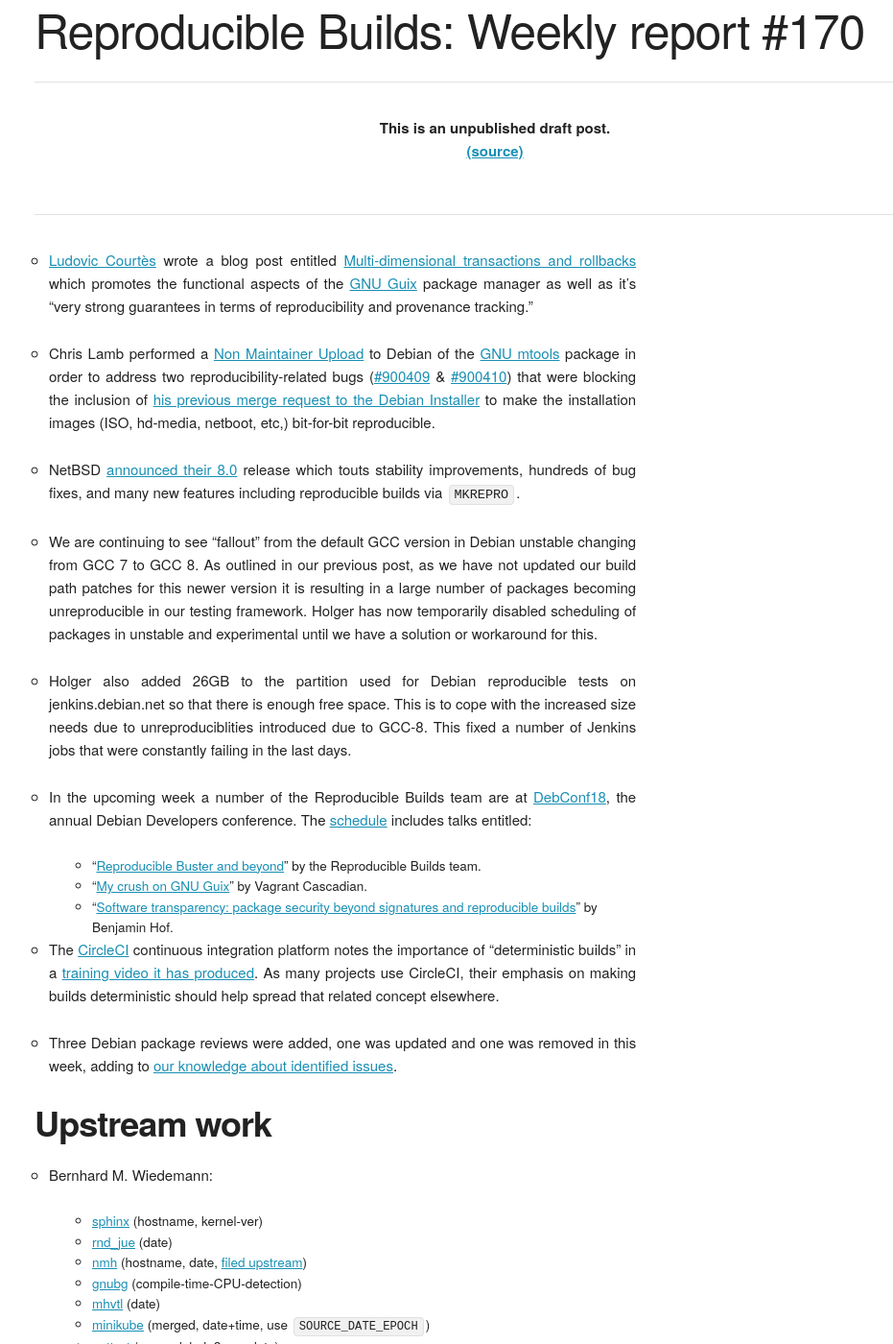
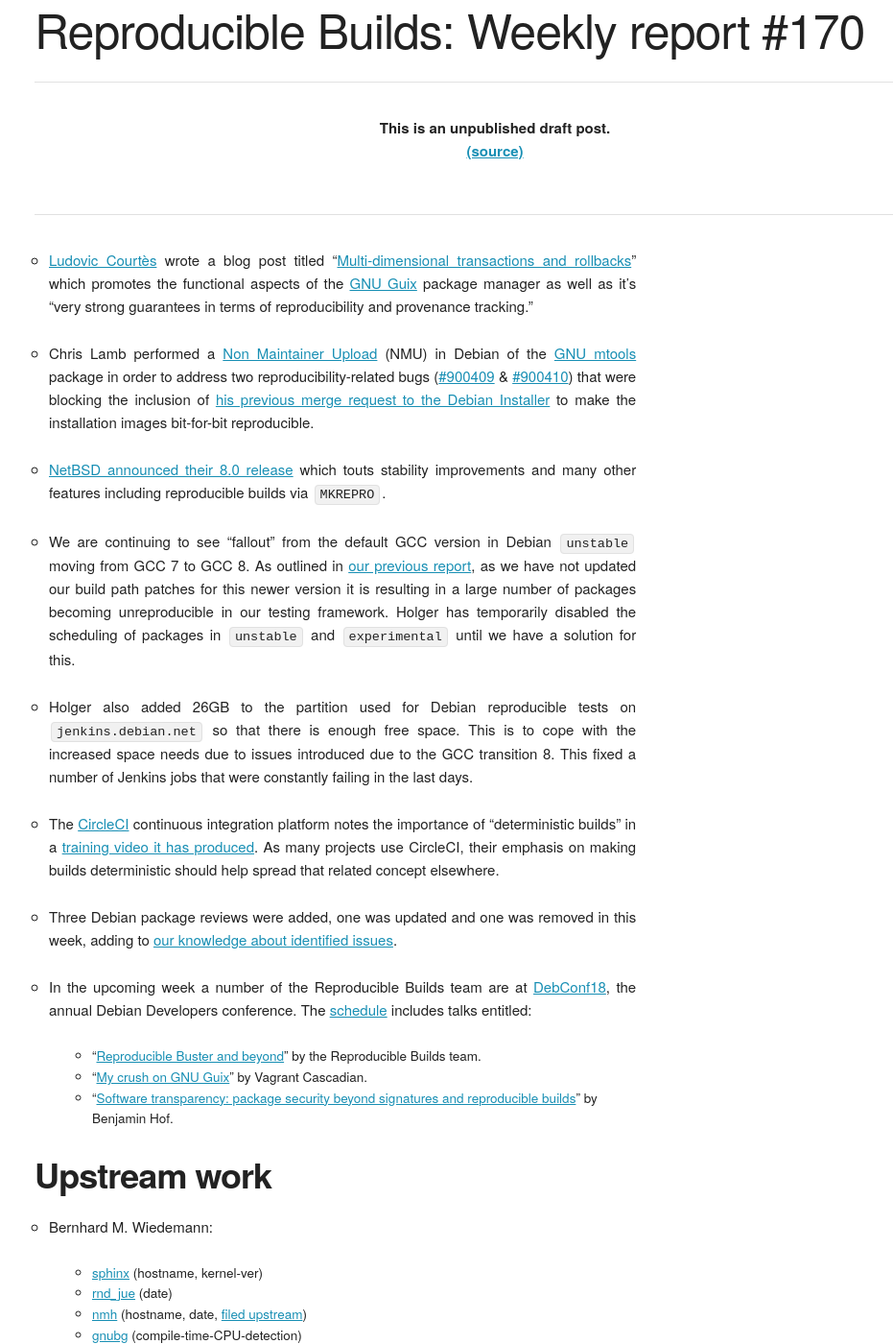
Before and after one commit to prototypefund/reproducible-website, a Jekyll site: the page built from _blog/posts/170.md, in a window 1280 px wide and 1400 px high, scrolled down 196 px. Shown: the whole window at 96% size, without its empty margins (124-1055 px from the left). Built offline with Jekyll 4.4.1, drawn with Linux system fonts in a browser that asks for light colours; some web fonts are replaced; some of the changed text lies outside the part shown.

Commit message:
170: Large number of cosmetic changes.

```diff
--- a/_blog/posts/170.md
+++ b/_blog/posts/170.md
@@ -3,25 +3,25 @@
 week: 170
 ---
 
-* [Ludovic Courtès](http://web.fdn.fr/~lcourtes/) wrote a blog post entitled [Multi-dimensional transactions and rollbacks](https://www.gnu.org/software/guix/blog/2018/multi-dimensional-transactions-and-rollbacks-oh-my/) which promotes the functional aspects of the [GNU Guix](https://www.gnu.org/software/guix/) package manager as well as it's "very strong guarantees in terms of reproducibility and provenance tracking."
+* [Ludovic Courtès](http://web.fdn.fr/~lcourtes/) wrote a blog post titled "[Multi-dimensional transactions and rollbacks](https://www.gnu.org/software/guix/blog/2018/multi-dimensional-transactions-and-rollbacks-oh-my/)" which promotes the functional aspects of the [GNU Guix](https://www.gnu.org/software/guix/) package manager as well as it's "very strong guarantees in terms of reproducibility and provenance tracking."
 
-* Chris Lamb performed a [Non Maintainer Upload](https://wiki.debian.org/NonMaintainerUpload) to Debian of the [GNU mtools](https://www.gnu.org/software/mtools/) package in order to address two reproducibility-related bugs ([#900409](https://bugs.debian.org/900409) & [#900410](https://bugs.debian.org/900410)) that were blocking the inclusion of [his previous merge request to the Debian Installer](https://salsa.debian.org/installer-team/debian-installer/merge_requests/3) to make the installation images (ISO, hd-media, netboot, etc,) bit-for-bit reproducible.
+* Chris Lamb performed a [Non Maintainer Upload](https://wiki.debian.org/NonMaintainerUpload) (NMU) in Debian of the [GNU mtools](https://www.gnu.org/software/mtools/) package in order to address two reproducibility-related bugs ([#900409](https://bugs.debian.org/900409) & [#900410](https://bugs.debian.org/900410)) that were blocking the inclusion of [his previous merge request to the Debian Installer](https://salsa.debian.org/installer-team/debian-installer/merge_requests/3) to make the installation images bit-for-bit reproducible.
 
-* NetBSD [announced their 8.0](http://www.netbsd.org/releases/formal-8/NetBSD-8.0.html) release which touts stability improvements, hundreds of bug fixes, and many new features including reproducible builds via `MKREPRO`.
+* [NetBSD announced their 8.0 release](http://www.netbsd.org/releases/formal-8/NetBSD-8.0.html) which touts stability improvements and many other features including reproducible builds via `MKREPRO`.
 
-* We are continuing to see "fallout" from the default GCC version in Debian unstable changing from GCC 7 to GCC 8. As outlined in our previous post, as we have not updated our build path patches for this newer version it is resulting in a large number of packages becoming unreproducible in our testing framework. Holger has now temporarily disabled scheduling of packages in unstable and experimental until we have a solution or workaround for this.
+* We are continuing to see "fallout" from the default GCC version in Debian `unstable` moving from GCC 7 to GCC 8. As outlined in [our previous report](https://reproducible-builds.org/blog/posts/169), as we have not updated our build path patches for this newer version it is resulting in a large number of packages becoming unreproducible in our testing framework. Holger has temporarily disabled the scheduling of packages in `unstable` and `experimental` until we have a solution for this.
 
-* Holger also added 26GB to the partition used for Debian reproducible tests on jenkins.debian.net so that there is enough free space. This is to cope with the increased size needs due to unreproduciblities introduced due to GCC-8. This fixed a number of Jenkins jobs that were constantly failing in the last days.
+* Holger also added 26GB to the partition used for Debian reproducible tests on `jenkins.debian.net` so that there is enough free space. This is to cope with the increased space needs due to issues introduced due to the GCC transition 8. This fixed a number of Jenkins jobs that were constantly failing in the last days.
+
+* The [CircleCI](https://circleci.com/) continuous integration platform notes the importance of "deterministic builds" in a [training video it has produced](https://www.youtube.com/watch?v=xOSHKNUIkjY). As many projects use CircleCI, their emphasis on making builds deterministic should help spread that related concept elsewhere.
+
+* Three Debian package reviews were added, one was updated and one was removed in this week, adding to [our knowledge about identified issues](https://tests.reproducible-builds.org/debian/index_issues.html).
 
 * In the upcoming week a number of the Reproducible Builds team are at [DebConf18](https://debconf18.debconf.org/), the annual Debian Developers conference. The [schedule](https://debconf18.debconf.org/schedule/) includes talks entitled:
 
   * "[Reproducible Buster and beyond](https://debconf18.debconf.org/talks/80-reproducible-buster-and-beyond/)" by the Reproducible Builds team.
   * "[My crush on GNU Guix](https://debconf18.debconf.org/talks/99-my-crush-on-gnu-guix/)" by Vagrant Cascadian.
   * "[Software transparency: package security beyond signatures and reproducible builds](https://debconf18.debconf.org/talks/104-software-transparency-package-security-beyond-signatures-and-reproducible-builds/)" by Benjamin Hof.
-
-* The [CircleCI](https://circleci.com/) continuous integration platform notes the importance of "deterministic builds" in a [training video it has produced](https://www.youtube.com/watch?v=xOSHKNUIkjY). As many projects use CircleCI, their emphasis on making builds deterministic should help spread that related concept elsewhere.
-
-* Three Debian package reviews were added, one was updated and one was removed in this week, adding to [our knowledge about identified issues](https://tests.reproducible-builds.org/debian/index_issues.html).
 
 
 Upstream work
@@ -40,7 +40,7 @@
     * [efivar](https://github.com/rhboot/efivar/pull/115) (ASLR, use `memset(3)`)
     * [gnu-cobol](https://savannah.gnu.org/bugs/index.php?54361) (`date`)
     * [R-PKI/R-base](https://bugzilla.opensuse.org/show_bug.cgi?id=1102299) (`date`)
-    * [rust](https://github.com/rust-lang/rust/issues/50556) (random cmpq - from hash order?)
+    * [rust](https://github.com/rust-lang/rust/issues/50556) (random `cmpq` - from hash order?)
     * [util-linux](https://github.com/karelzak/util-linux/issues/668) (ask for easier disabling of ASLR)
     * [perl-IO-Socket-SSL](https://bugzilla.opensuse.org/show_bug.cgi?id=1102852) (FTBFS-2019-03)
     * [ibutils](https://bugzilla.opensuse.org/show_bug.cgi?id=1102911) (FTBFS with -j1)
```
